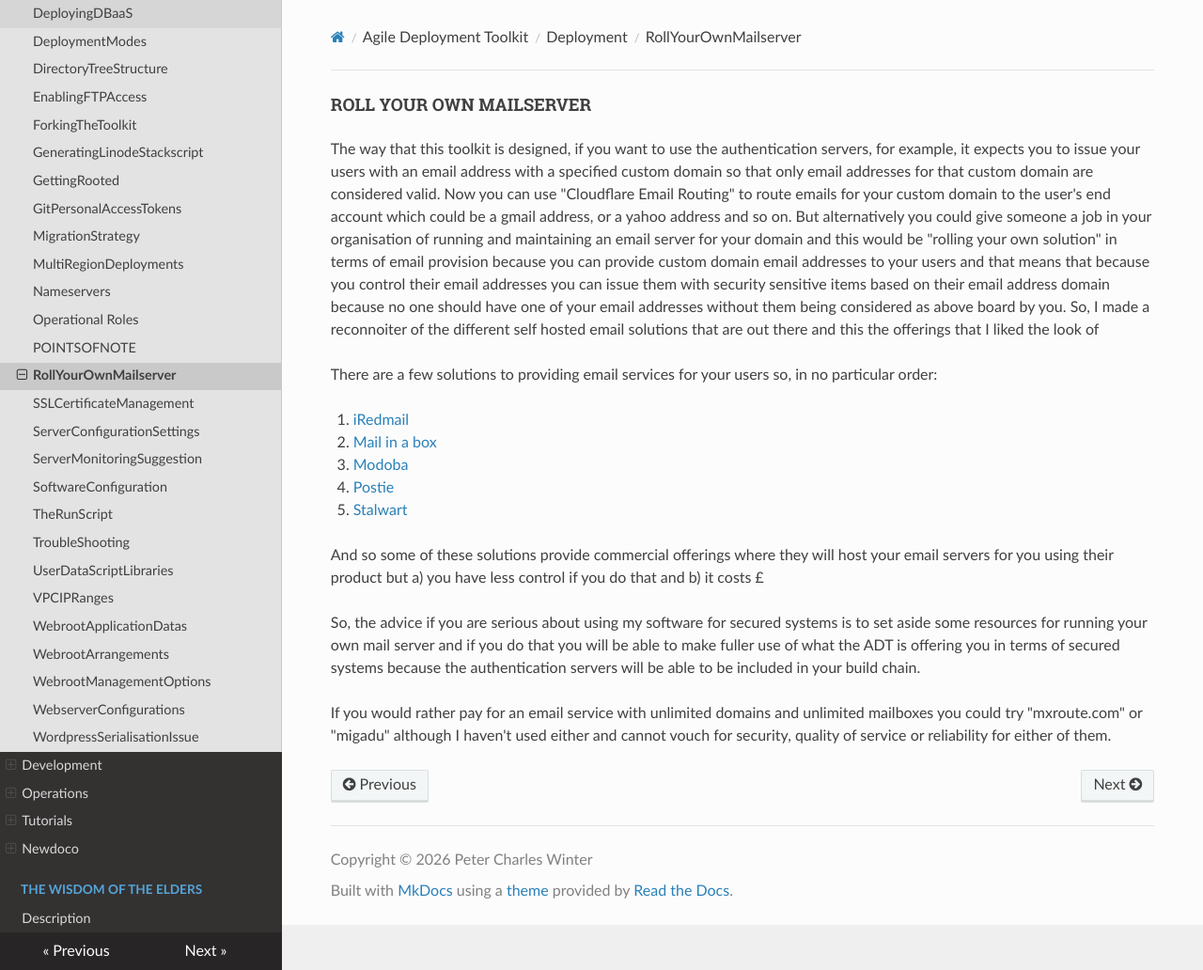
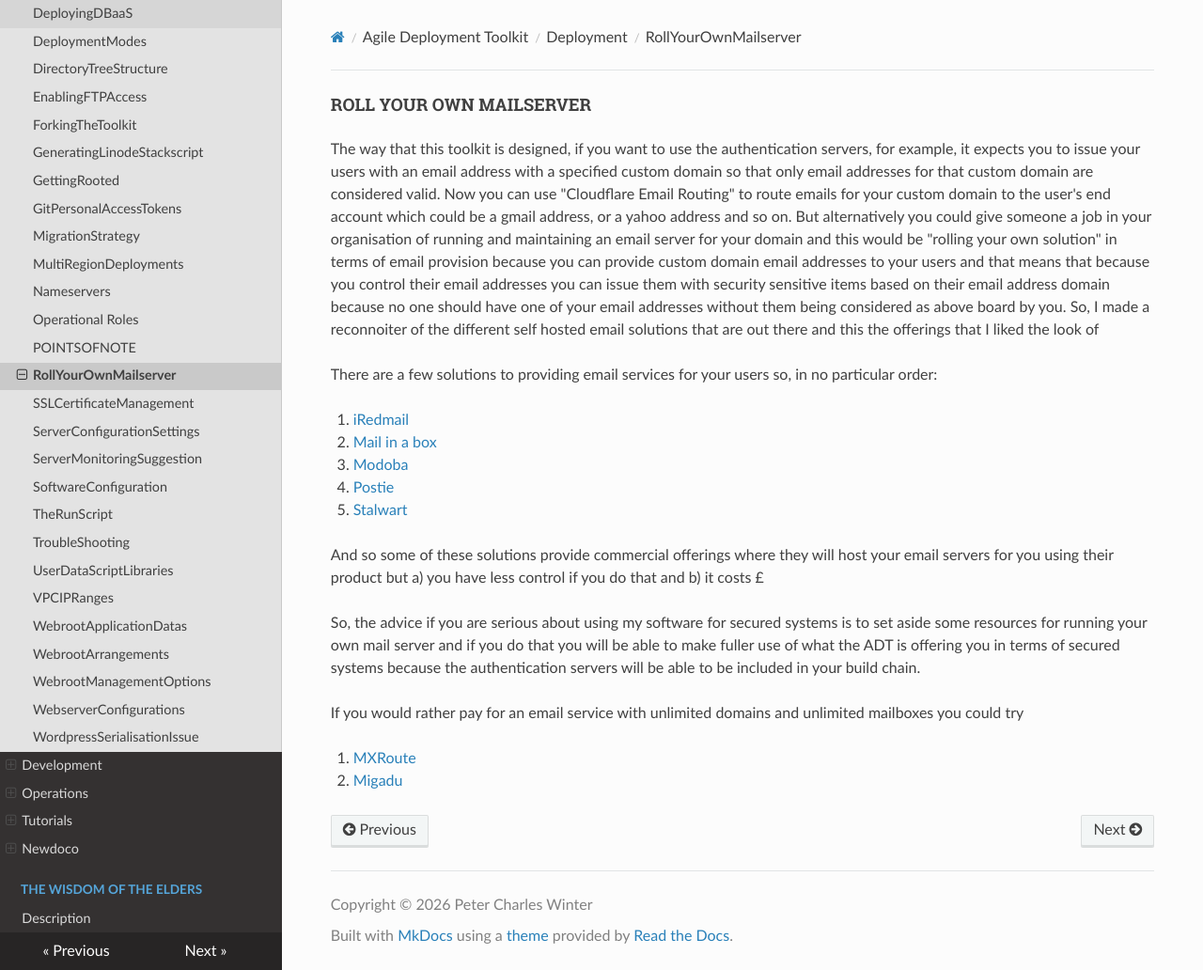
Before and after one commit to wintersys-dev/adt-documentation, an MkDocs documentation site: the page built from docs/Agile Deployment Toolkit/Deployment/RollYourOwnMailserver.md, in a window 1280 px wide and 1032 px high. Shown: the whole window at 94% size. Built offline with MkDocs 1.6.1, drawn with Linux system fonts in a browser that asks for light colours; nearby versions of some CDN libraries.

Commit message:
Revise email service options and add links
Updated email service recommendations with links.

```diff
--- a/docs/Agile Deployment Toolkit/Deployment/RollYourOwnMailserver.md
+++ b/docs/Agile Deployment Toolkit/Deployment/RollYourOwnMailserver.md
@@ -10,8 +10,12 @@ There are a few solutions to providing email services for your users so, in no p
 4. [Postie](https://poste.io)
 5. [Stalwart](https://stalw.art)
 
+
 And so some of these solutions provide commercial offerings where they will host your email servers for you using their product but a) you have less control if you do that and b) it costs £
 
 So, the advice if you are serious about using my software for secured systems is to set aside some resources for running your own mail server and if you do that you will be able to make fuller use of what the ADT is offering you in terms of secured systems because the authentication servers will be able to be included in your build chain.
 
-If you would rather pay for an email service with unlimited domains and unlimited mailboxes you could try "mxroute.com" or "migadu" although I haven't used either and cannot vouch for security, quality of service or reliability for either of them.
+If you would rather pay for an email service with unlimited domains and unlimited mailboxes you could try
+
+1. [MXRoute](https://mxroute.com)
+2. [Migadu](https://migadu.com)
```
